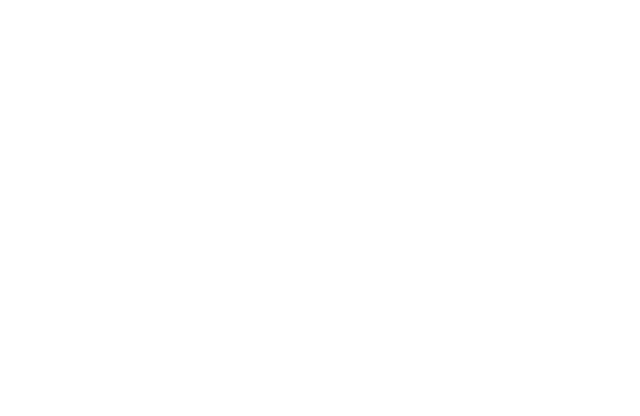
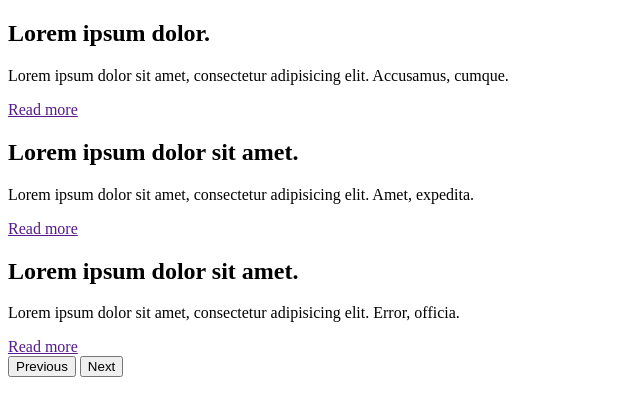
Before and after one commit to Mamelq/slider, a plain HTML site: page index.html in a window 1280 px wide. Shown: the whole page, without its empty margins (0-640 px from the left). Drawn offline with Linux system fonts and the light colour scheme.

Commit message:
html boilerplate for slider block using BEM (Block Element Modifier Methology)

```diff
--- a/index.html
+++ b/index.html
@@ -10,5 +10,38 @@
 </head>
 <body>
 
+<section class="slider">
+    <div class="slider__slides slides">
+        <div class="slides__slide">
+            <div class="slides__box">
+                <h2 class="slides__hdl">Lorem ipsum dolor.</h2>
+                <p class="slides__lead">Lorem ipsum dolor sit amet, consectetur adipisicing elit. Accusamus, cumque.</p>
+                <a href="" class="slides__link">Read more</a>
+            </div>
+        </div>
+        <div class="slides__slide">
+            <div class="slides__box">
+                <h2 class="slides__hdl">Lorem ipsum dolor sit amet.</h2>
+                <p class="slides__lead">Lorem ipsum dolor sit amet, consectetur adipisicing elit. Amet, expedita.</p>
+                <a href="" class="slides__link">Read more</a>
+            </div>
+        </div>
+        <div class="slides__slide">
+            <div class="slides__box">
+                <h2 class="slides__hdl">Lorem ipsum dolor sit amet.</h2>
+                <p class="slides__lead">Lorem ipsum dolor sit amet, consectetur adipisicing elit. Error, officia.</p>
+                <a href="" class="slides__link">Read more</a>
+            </div>
+        </div>
+    </div>
+    <nav class="slider__nav slider-nav">
+        <button class="slider-nav__btn slider-nav__btn--prev">Previous</button>
+        <button class="slider-nav__btn">Next</button>
+    </nav>
+</section>
+
+
+
+
 </body>
 </html>
```
